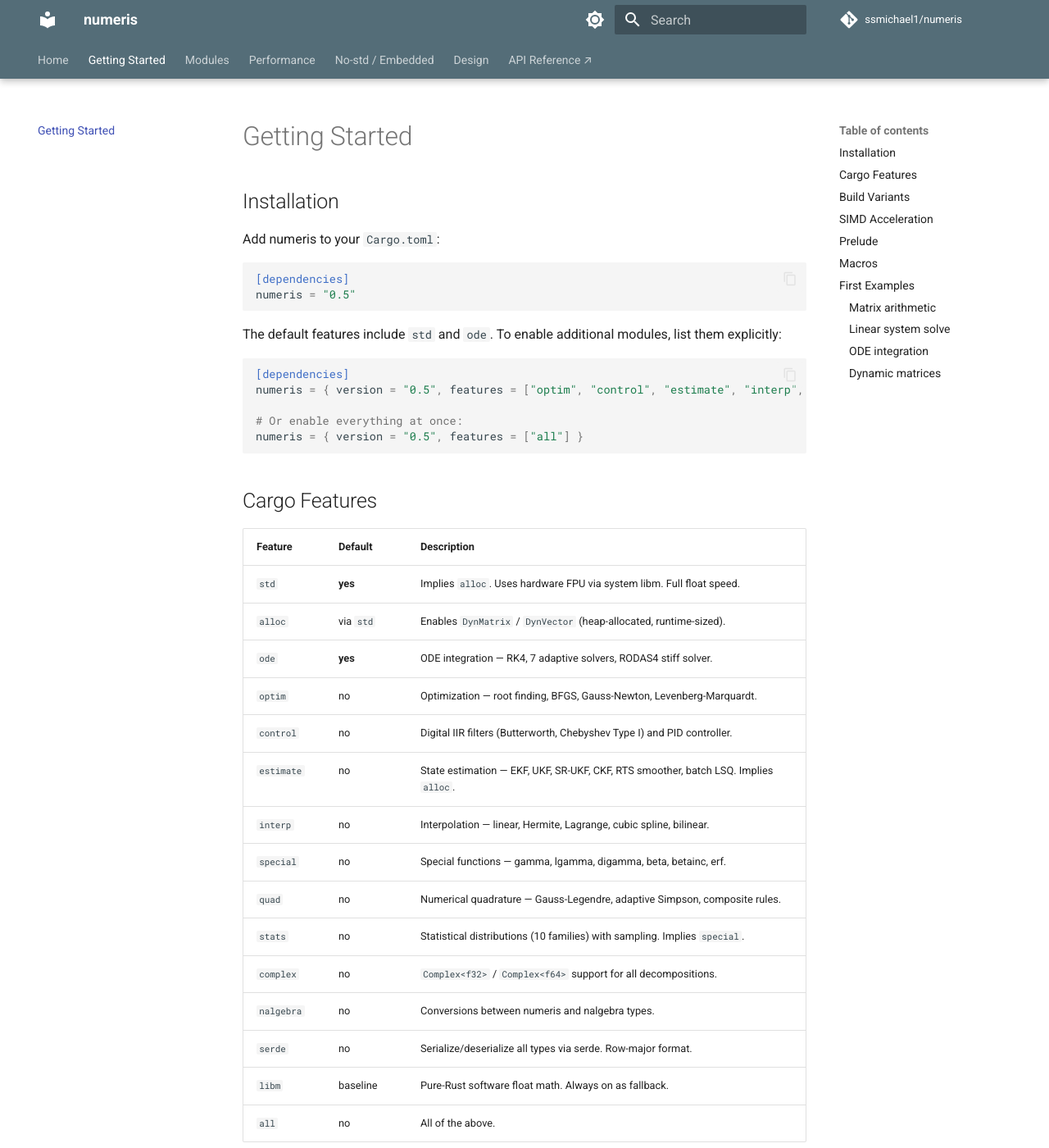
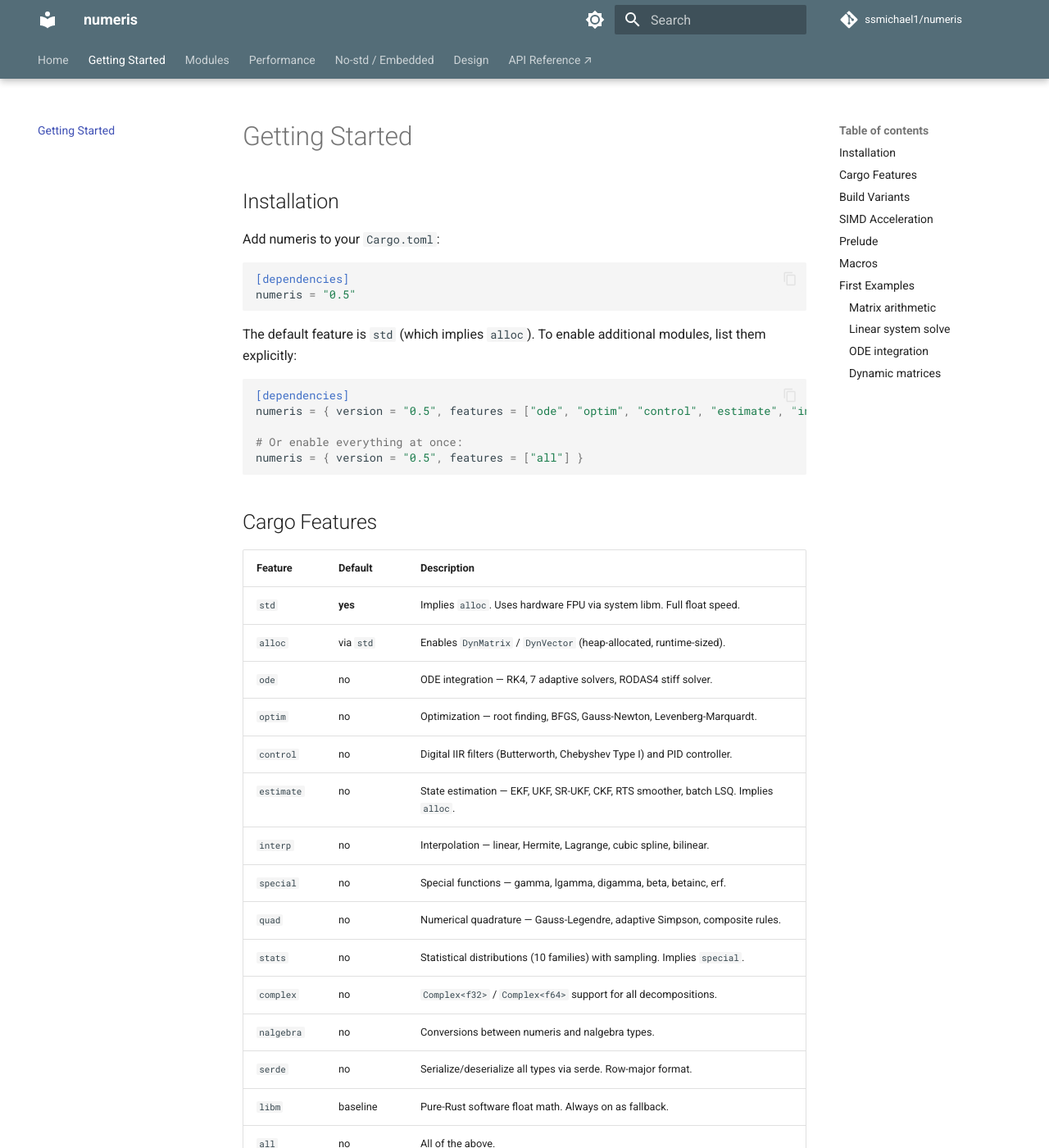
Before and after one commit to ssmichael1/numeris, an MkDocs documentation site: the page built from docs/getting-started.md, in a window 1280 px wide and 1400 px high. Shown: the whole window at 82% size. Built offline with MkDocs 1.6.1 and Material for MkDocs 9.7.7, drawn with Linux system fonts in a browser that asks for light colours; comment, search, counter and statistics services are not loaded; some of the changed text lies outside the part shown.

Commit message:
v0.5.8: remove ode from default features
Only std is now default. ODE module must be opted in explicitly,
keeping the default dependency footprint minimal.

Co-Authored-By: Claude Opus 4.6 (1M context) <noreply@anthropic.com>

````diff
--- a/Cargo.toml
+++ b/Cargo.toml
@@ -3,7 +3,7 @@ members = [".", "bench"]
 
 [package]
 name = "numeris"
-version = "0.5.7"
+version = "0.5.8"
 edition = "2021"
 rust-version = "1.77"
 description = "Pure-Rust numerical algorithms library — high performance with SIMD support while also supporting no-std for embedded and WASM targets."
@@ -19,7 +19,7 @@ homepage = "https://numeris-rs.dev/"
 all-features = true
 
 [features]
-default = ["std", "ode"]
+default = ["std"]
 all = [
     "std",
     "ode",
--- a/docs/getting-started.md
+++ b/docs/getting-started.md
@@ -9,11 +9,11 @@ Add numeris to your `Cargo.toml`:
 numeris = "0.5"
 ```
 
-The default features include `std` and `ode`. To enable additional modules, list them explicitly:
+The default feature is `std` (which implies `alloc`). To enable additional modules, list them explicitly:
 
 ```toml
 [dependencies]
-numeris = { version = "0.5", features = ["optim", "control", "estimate", "interp", "special", "stats", "complex"] }
+numeris = { version = "0.5", features = ["ode", "optim", "control", "estimate", "interp", "special", "stats", "complex"] }
 
 # Or enable everything at once:
 numeris = { version = "0.5", features = ["all"] }
@@ -25,7 +25,7 @@ numeris = { version = "0.5", features = ["all"] }
 |---|---|---|
 | `std` | **yes** | Implies `alloc`. Uses hardware FPU via system libm. Full float speed. |
 | `alloc` | via `std` | Enables `DynMatrix` / `DynVector` (heap-allocated, runtime-sized). |
-| `ode` | **yes** | ODE integration — RK4, 7 adaptive solvers, RODAS4 stiff solver. |
+| `ode` | no | ODE integration — RK4, 7 adaptive solvers, RODAS4 stiff solver. |
 | `optim` | no | Optimization — root finding, BFGS, Gauss-Newton, Levenberg-Marquardt. |
 | `control` | no | Digital IIR filters (Butterworth, Chebyshev Type I) and PID controller. |
 | `estimate` | no | State estimation — EKF, UKF, SR-UKF, CKF, RTS smoother, batch LSQ. Implies `alloc`. |
````
Also changed, not shown: other parts of docs/getting-started.md (+1 -1 lines), CLAUDE.md (+1 -1 lines), README.md (+2 -2 lines), docs/ode.md (+1 -1 lines).
